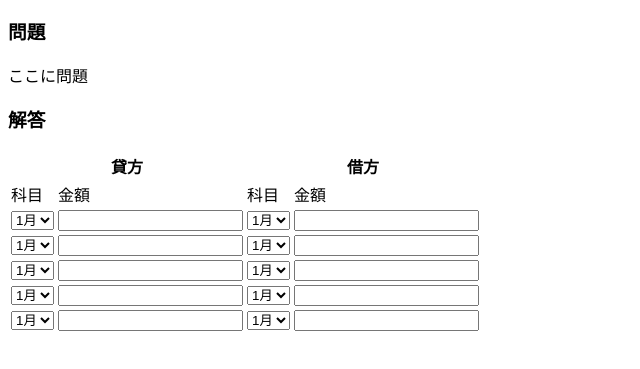
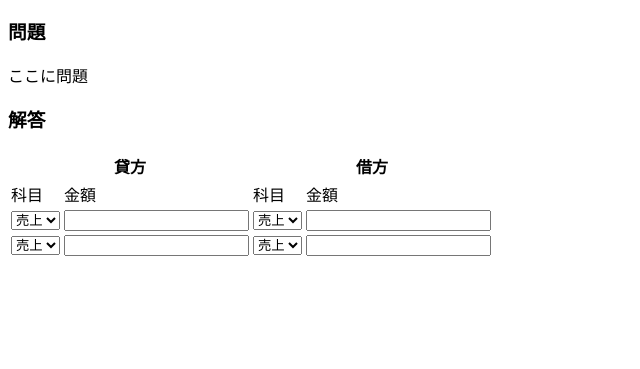
Before and after one commit to whiteye8780/bokidoril, a plain HTML site: page index.html in a window 1280 px wide. Shown: the part 127-496 px from the top of the page, without its empty margins (0-640 px from the left). Drawn offline with Linux system fonts and the light colour scheme.

Commit message:
Update index.html

```diff
--- a/index.html
+++ b/index.html
@@ -27,19 +27,19 @@
         <tr>
             <td>
               <select name="kamoku">
-                <option value="1">1月</option>
-                <option value="2">2月</option>
-                <option value="3">3月</option>
-                <option value="4">4月</option>
+                <option value="1">売上</option>
+                <option value="2">仕入</option>
+                <option value="3">売掛</option>
+                <option value="4">買掛</option>
               </select>
             </td>
             <td><input type="number"></td>
             <td>
               <select name="kamoku">
-                <option value="1">1月</option>
-                <option value="2">2月</option>
-                <option value="3">3月</option>
-                <option value="4">4月</option>
+                <option value="1">売上</option>
+                <option value="2">仕入</option>
+                <option value="3">売掛</option>
+                <option value="4">買掛</option>
               </select>
             </td>
             <td><input type="number"></td>
@@ -47,79 +47,19 @@
         <tr>
             <td>
               <select name="kamoku">
-                <option value="1">1月</option>
-                <option value="2">2月</option>
-                <option value="3">3月</option>
-                <option value="4">4月</option>
+                <option value="1">売上</option>
+                <option value="2">仕入</option>
+                <option value="3">売掛</option>
+                <option value="4">買掛</option>
               </select>
             </td>
             <td><input type="number"></td>
             <td>
               <select name="kamoku">
-                <option value="1">1月</option>
-                <option value="2">2月</option>
-                <option value="3">3月</option>
-                <option value="4">4月</option>
-              </select>
-            </td>
-            <td><input type="number"></td>
-        </tr>
-        <tr>
-            <td>
-              <select name="kamoku">
-                <option value="1">1月</option>
-                <option value="2">2月</option>
-                <option value="3">3月</option>
-                <option value="4">4月</option>
-              </select>
-            </td>
-            <td><input type="number"></td>
-            <td>
-              <select name="kamoku">
-                <option value="1">1月</option>
-                <option value="2">2月</option>
-                <option value="3">3月</option>
-                <option value="4">4月</option>
-              </select>
-            </td>
-            <td><input type="number"></td>
-        </tr>
-        <tr>
-            <td>
-              <select name="kamoku">
-                <option value="1">1月</option>
-                <option value="2">2月</option>
-                <option value="3">3月</option>
-                <option value="4">4月</option>
-              </select>
-            </td>
-            <td><input type="number"></td>
-            <td>
-              <select name="kamoku">
-                <option value="1">1月</option>
-                <option value="2">2月</option>
-                <option value="3">3月</option>
-                <option value="4">4月</option>
-              </select>
-            </td>
-            <td><input type="number"></td>
-        </tr>
-        <tr>
-            <td>
-              <select name="kamoku">
-                <option value="1">1月</option>
-                <option value="2">2月</option>
-                <option value="3">3月</option>
-                <option value="4">4月</option>
-              </select>
-            </td>
-            <td><input type="number"></td>
-            <td>
-              <select name="kamoku">
-                <option value="1">1月</option>
-                <option value="2">2月</option>
-                <option value="3">3月</option>
-                <option value="4">4月</option>
+                <option value="1">売上</option>
+                <option value="2">仕入</option>
+                <option value="3">売掛</option>
+                <option value="4">買掛</option>
               </select>
             </td>
             <td><input type="number"></td>
```
